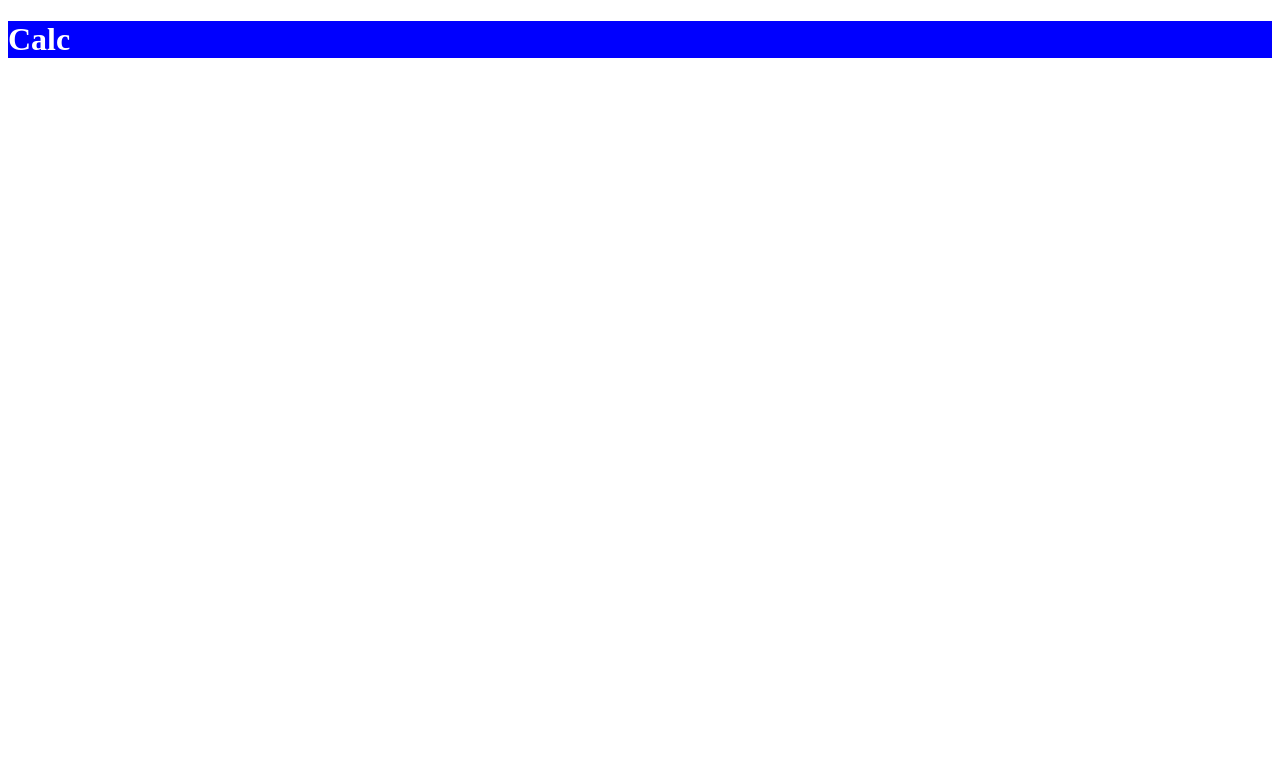
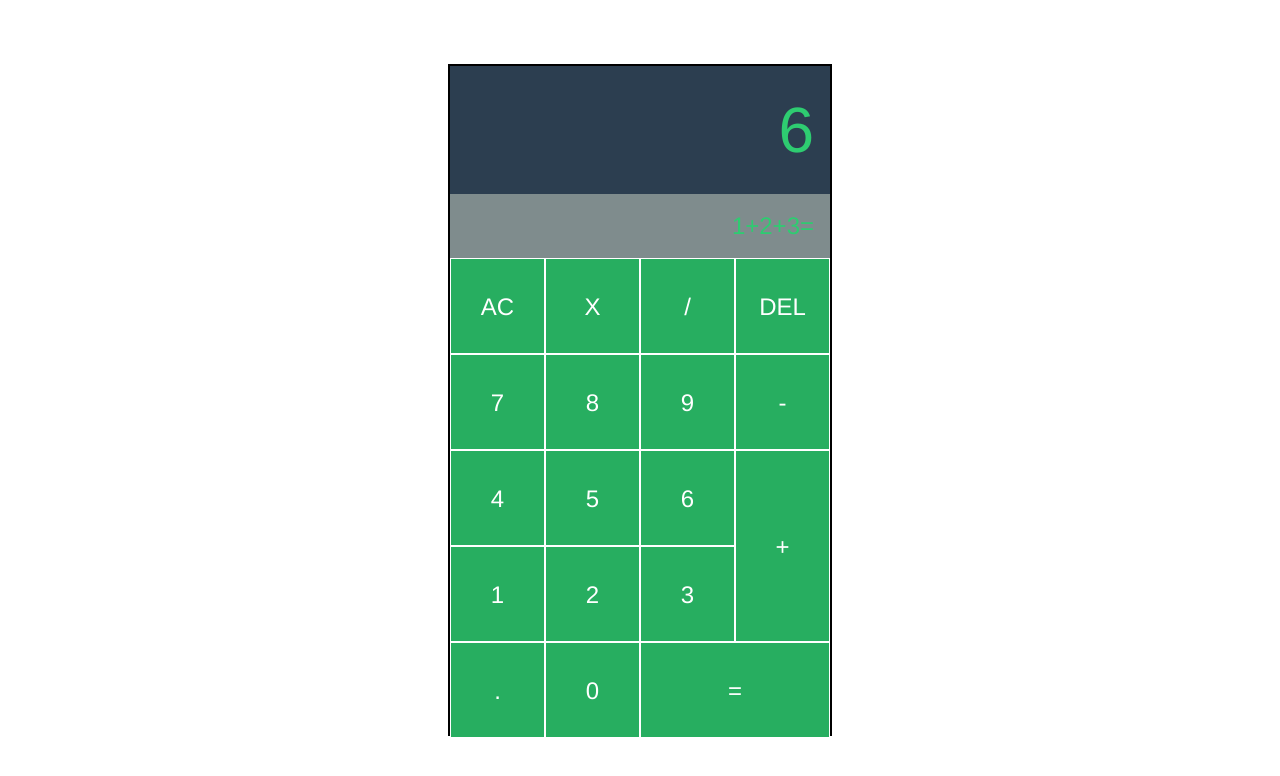
Before and after one commit to sriharsha67/Calc, a plain HTML site: page index.html in a window 1280 px wide. Drawn offline with nearby package versions, Linux system fonts and the light colour scheme.

Commit message:
Removed key widths and made small changes in layout

```diff
--- a/css/src/main.scss
+++ b/css/src/main.scss
@@ -1,7 +1,73 @@
-$blue: blue;
-$white: white;
+$primary-color: #27ae60;
+$secondary-color: #2ecc71;
+$lighter-primary-color: #ecf0f1; //Amethyst
 
-h1{
-  background-color: $blue;
-  color: $white;
+.vcenter {
+  position: relative;
+  top: 50%;
+  transform: translateY(-50%);
 }
+
+html {
+  background-color: $secondary-color;
+
+  body {
+    height: 100vh;
+  }
+
+  #calculator {
+    width: 48vmin;
+    height: 84vmin;
+    background-color: $lighter-primary-color;
+    color: $secondary-color;
+    border: 2px solid #000;
+
+    #result {
+      background-color: #2c3e50;
+      height: 16vmin;
+      text-align: right;
+      line-height: 16vmin;
+      font-size: 8vmin;
+      padding: 0 2vmin;
+    }
+
+    #preview {
+      background-color: #7f8c8d;
+      height: 8vmin;
+      text-align: right;
+      line-height: 8vmin;
+      font-size: 3vmin;
+      padding: 0 2vmin;
+    }
+
+    .key {
+      padding: 0;
+      height: 12vmin;
+      background-color: $primary-color;
+      box-sizing: border-box;
+      text-align: center;
+      line-height: 12vmin;
+      font-size: 3vmin;
+      border: 1px solid #ffffff;
+      color: #ffffff;
+
+      &#plus {
+        height: 24vmin;
+        line-height: 24vmin;
+      }
+
+      &:hover {
+        background-color: $lighter-primary-color;
+      }
+
+      &:active {
+        background-color: darken($primary-color, 5%);
+        border:2px solid #2c3e50;
+      }
+    }
+
+    .key-group {
+      padding: 0;
+    }
+  }
+}
--- a/index.html
+++ b/index.html
@@ -3,10 +3,46 @@
 <head>
   <meta charset="utf-8">
   <meta http-equiv="X-UA-Compatible" content="IE=edge">
-  <title></title>
+  <title>Calci</title>
+  <link rel="stylesheet" href="https://maxcdn.bootstrapcdn.com/bootstrap/3.3.4/css/bootstrap.min.css">
   <link rel="stylesheet" href="css/main.css">
 </head>
 <body>
-  <h1>Calc</h1>
+  <div id="calculator" class="container-fluid vcenter">
+    <div id="result" class="row">6</div>
+    <div id="preview" class="row">1+2+3=</div>
+    <div class="row key-row">
+      <div class="col-xs-3 key">AC</div>
+      <div class="col-xs-3 key">X</div>
+      <div class="col-xs-3 key">/</div>
+      <div class="col-xs-3 key">DEL</div>
+    </div>
+    <div class="row key-row">
+      <div class="col-xs-9 key-group">
+        <div class="container-fluid">
+          <div class="row key-row">
+            <div class="col-xs-4 key">7</div>
+            <div class="col-xs-4 key">8</div>
+            <div class="col-xs-4 key">9</div>
+            <div class="col-xs-4 key">4</div>
+            <div class="col-xs-4 key">5</div>
+            <div class="col-xs-4 key">6</div>
+            <div class="col-xs-4 key">1</div>
+            <div class="col-xs-4 key">2</div>
+            <div class="col-xs-4 key">3</div>
+          </div>
+        </div>
+      </div>
+      <div class="col-xs-3 key-group">
+        <div class="key">-</div>
+        <div id="plus" class="key">+</div>
+      </div>
+    </div>
+    <div class="row key-row">
+      <div class="col-xs-3 key">.</div>
+      <div class="col-xs-3 key">0</div>
+      <div id="equals" class="col-xs-6 key">=</div>
+    </div>
+  </div>
 </body>
 </html>
```
Also changed, not shown: css/main.css, js/app.js (added), 2 other files.
